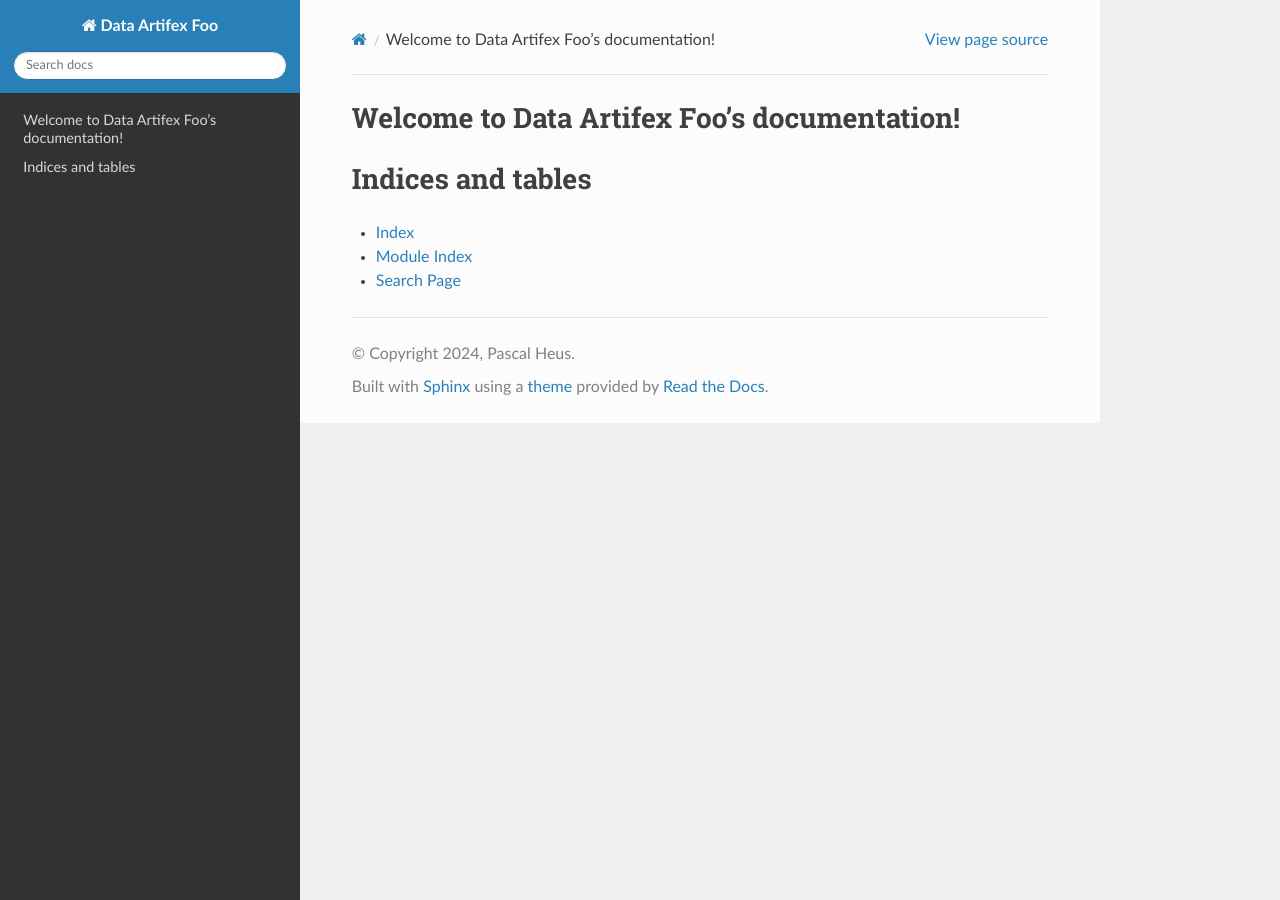
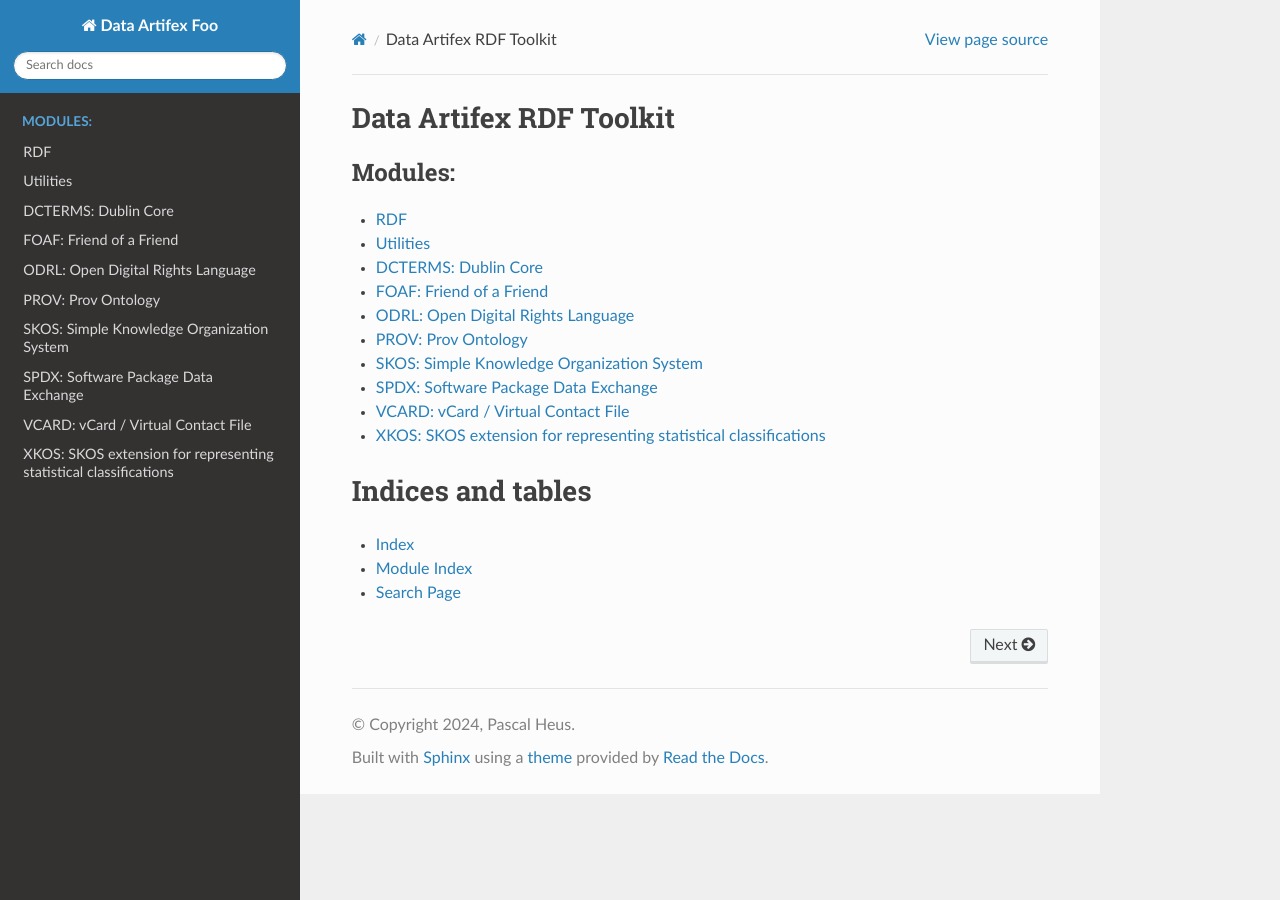
Before and after one commit to DataArtifex/rdf-toolkit, a Sphinx documentation site: the page built from docs/source/index.rst, in a window 1280 px wide. Built offline with Sphinx 7.4.7 and the Read the Docs theme 3.1.0, drawn with Linux system fonts in a browser that asks for light colours.

Commit message:
Cleaning up before sharing

```diff
--- a/docs/source/conf.py
+++ b/docs/source/conf.py
@@ -5,6 +5,8 @@
 
 # -- Project information -----------------------------------------------------
 # https://www.sphinx-doc.org/en/master/usage/configuration.html#project-information
+import os
+import sys
 
 project = 'Data Artifex Foo'
 copyright = '2024, Pascal Heus'
@@ -14,16 +16,19 @@ release = '0.1.0'
 #
 # Add search path for autogen
 #
-import os
-import sys
 sys.path.insert(0, os.path.abspath("../.."))
 
 
 # -- General configuration ---------------------------------------------------
 # https://www.sphinx-doc.org/en/master/usage/configuration.html#general-configuration
 
-extensions = ['sphinx.ext.autodoc', 'sphinx.ext.napoleon', 'myst_parser']
-
+extensions = [
+    'sphinx.ext.autodoc',
+    'sphinx.ext.napoleon',
+    'sphinx.ext.viewcode',
+    'sphinx_copybutton',
+    'myst_parser'
+]
 templates_path = ['_templates']
 exclude_patterns = []
 
--- a/docs/source/index.rst
+++ b/docs/source/index.rst
@@ -1,9 +1,11 @@
-Welcome to Data Artifex Foo's documentation!
-============================================
+Data Artifex RDF Toolkit
+========================
 
 .. toctree::
    :maxdepth: 2
-   :caption: Contents:
+   :caption: Modules:
+
+   modules
 
 
 Indices and tables
--- /dev/null
+++ b/docs/source/modules.rst
@@ -0,0 +1,78 @@
+RDF
+---
+.. automodule:: dartfx.rdf.rdf
+   :members:
+   :undoc-members:
+   :show-inheritance:
+
+Utilities
+---------
+.. automodule:: dartfx.rdf.utils
+   :members:
+   :undoc-members:
+   :show-inheritance:
+
+
+DCTERMS: Dublin Core
+--------------------
+
+.. automodule:: dartfx.rdf.dcterms
+   :members:
+   :undoc-members:
+   :show-inheritance:
+
+FOAF: Friend of a Friend
+------------------------
+
+.. automodule:: dartfx.rdf.foaf
+   :members:
+   :undoc-members:
+   :show-inheritance:
+
+ODRL:  Open Digital Rights Language
+-----------------------------------
+
+.. automodule:: dartfx.rdf.odrl
+   :members:
+   :undoc-members:
+   :show-inheritance:
+
+PROV:  Prov Ontology
+--------------------
+
+.. automodule:: dartfx.rdf.prov
+   :members:
+   :undoc-members:
+   :show-inheritance:
+
+SKOS:  Simple Knowledge Organization System
+-------------------------------------------
+
+.. automodule:: dartfx.rdf.skos
+   :members:
+   :undoc-members:
+   :show-inheritance:
+
+SPDX:  Software Package Data Exchange
+-------------------------------------
+
+.. automodule:: dartfx.rdf.spdx
+   :members:
+   :undoc-members:
+   :show-inheritance:
+
+VCARD: vCard / Virtual Contact File
+-----------------------------------
+
+.. automodule:: dartfx.rdf.vcard
+   :members:
+   :undoc-members:
+   :show-inheritance:
+
+XKOS: SKOS extension for representing statistical classifications
+-----------------------------------------------------------------
+
+.. automodule:: dartfx.rdf.xkos
+   :members:
+   :undoc-members:
+   :show-inheritance:
```
Also changed, not shown: README.md (+5 -16 lines), 2 other files.
